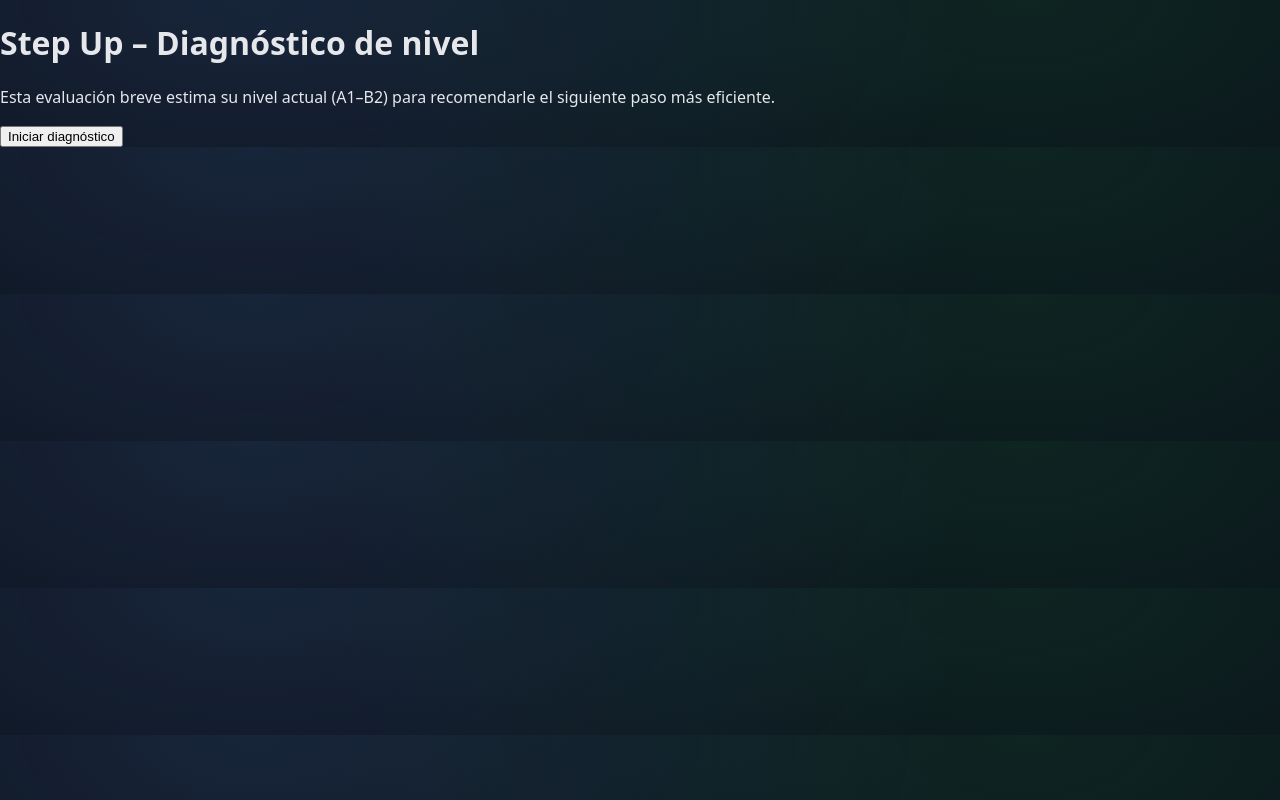
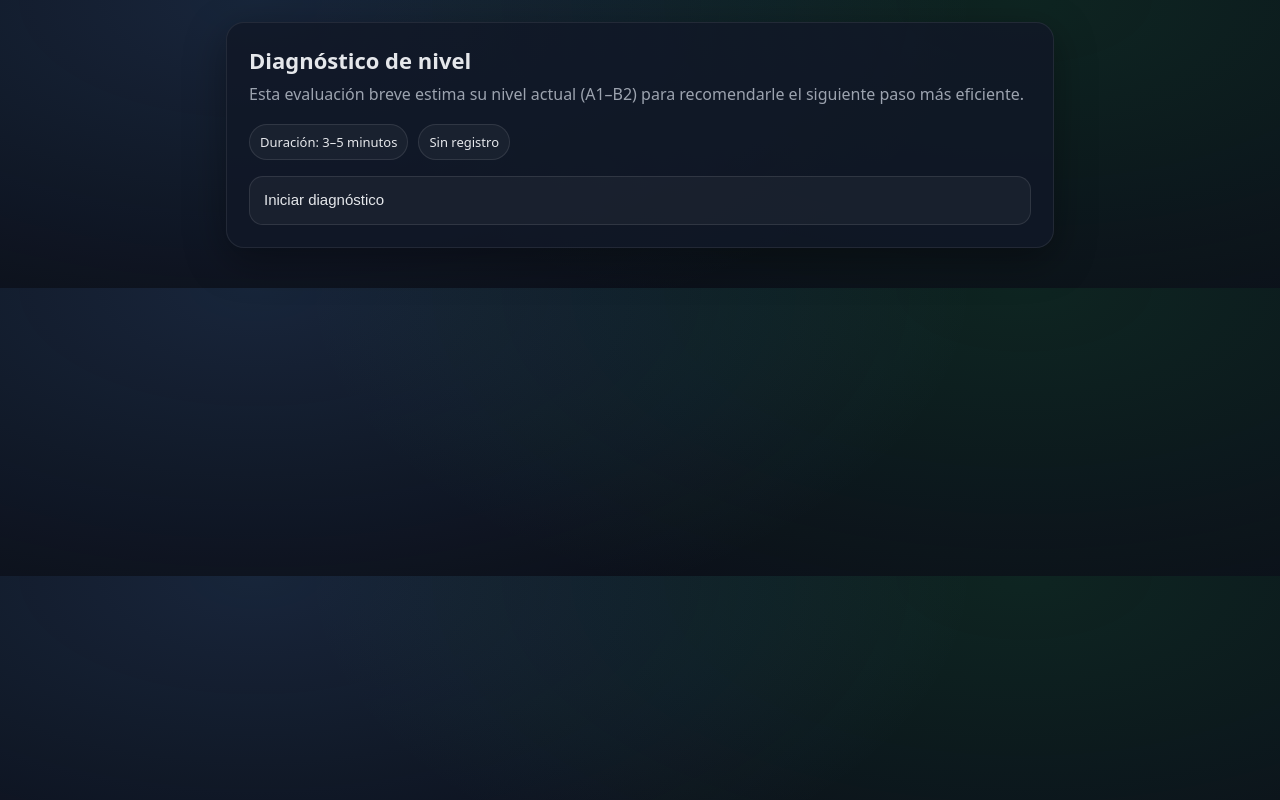
Before and after one commit to Marisol437/stepup-level-diagnostic, a React (Vite) app: page / in a window 1280 px wide. Built offline with nearby package versions, Linux system fonts and the light colour scheme.

Commit message:
Update Home.jsx
Style Home with shared CSS

```diff
--- a/src/pages/Home.jsx
+++ b/src/pages/Home.jsx
@@ -1,16 +1,26 @@
 function Home({ onStart }) {
   return (
-    <main>
-      <h1>Step Up – Diagnóstico de nivel</h1>
-      <p>
-        Esta evaluación breve estima su nivel actual (A1–B2) para recomendarle el
-        siguiente paso más eficiente.
-      </p>
+    <div className="shell">
+      <section className="card">
+        <h1 className="h1">Diagnóstico de nivel</h1>
 
-      <button type="button" onClick={onStart}>
-        Iniciar diagnóstico
-      </button>
-    </main>
+        <p className="p">
+          Esta evaluación breve estima su nivel actual (A1–B2) para recomendarle
+          el siguiente paso más eficiente.
+        </p>
+
+        <div className="row">
+          <span className="pill">Duración: 3–5 minutos</span>
+          <span className="pill">Sin registro</span>
+        </div>
+
+        <div className="grid" style={{ marginTop: 16 }}>
+          <button className="btn" type="button" onClick={onStart}>
+            Iniciar diagnóstico
+          </button>
+        </div>
+      </section>
+    </div>
   );
 }
 
```
